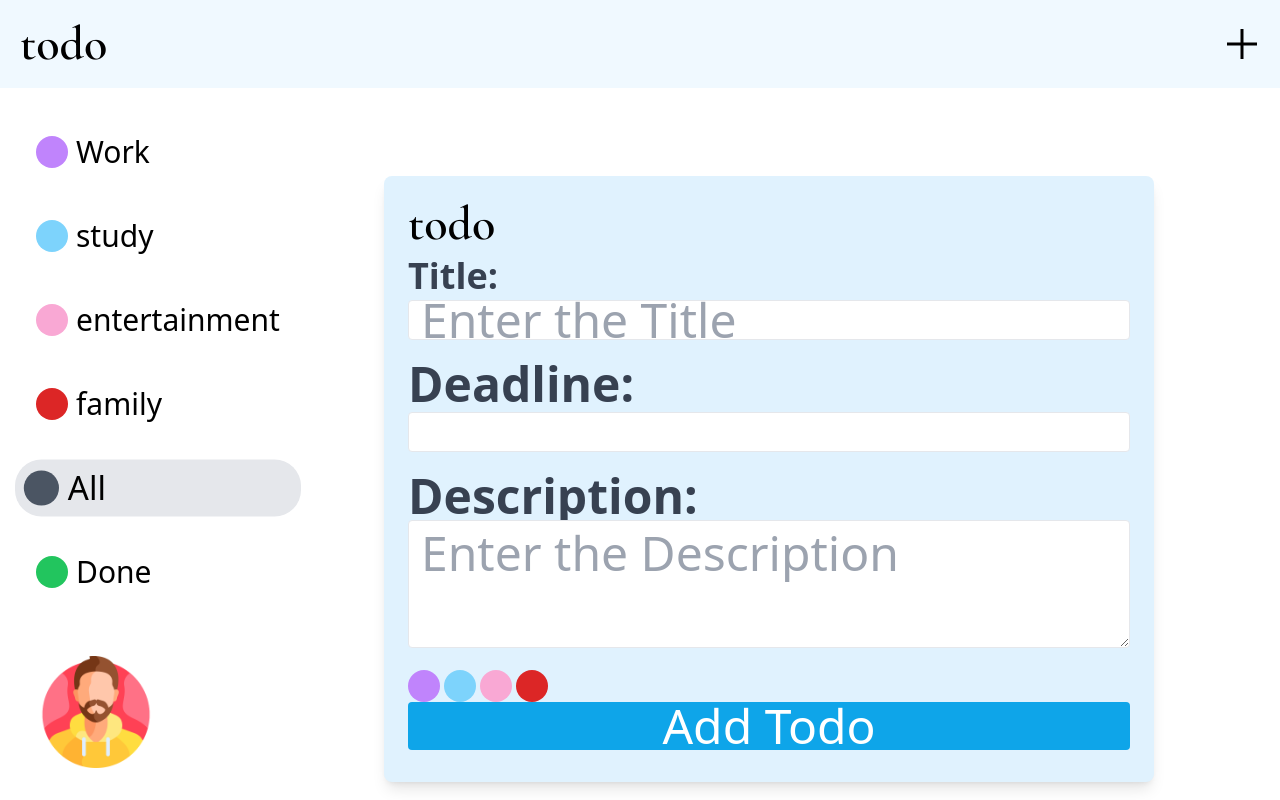
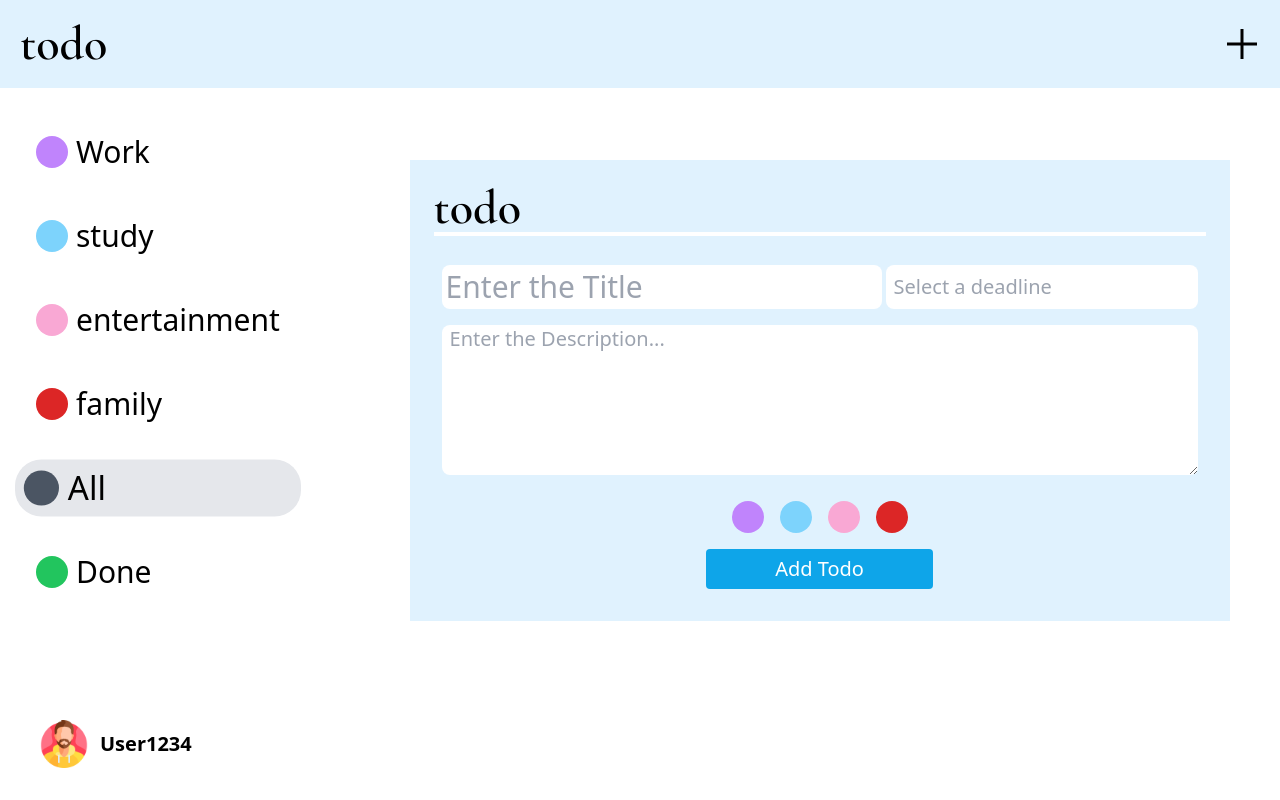
Before and after one commit to SAGARSINGH-1/Todo-React, a React (Vite) app: page / in a window 1280 px wide. Both pictures are taken after a click on the icon 1242 px from the left and 44 px from the top of the page. Built offline with nearby package versions, Linux system fonts and the light colour scheme.

Commit message:
Implemented the UI of edit and create list.

```diff
--- a/src/App.jsx
+++ b/src/App.jsx
@@ -8,7 +8,7 @@ import 'react-toastify/dist/ReactToastify.css';
 
 
 function App() {
-  const [todos, setTodos] = useState(true);
+  const [todos, setTodos] = useState(false);
   const toggleTodos = () => {
     setTodos(!todos);
   };
@@ -29,7 +29,7 @@ function App() {
       <div className="mt-[70px]">
         <Home data={data} setData={setData} /> {/* Pass data and setData as props */}
       </div>
-      <div className={`text-5xl absolute top-[22%] left-[30%] ${todos ? 'hidden' : ''}`}>
+      <div className={`text-5xl absolute top-[20%] left-[32%] ${todos ? 'hidden' : ''}`}>
         <AddList setData={setData} toggleTodos={toggleTodos}/> {/* Pass setData as a prop to AddList */}
       </div>
     </div>
--- a/src/Components/AddList.jsx
+++ b/src/Components/AddList.jsx
@@ -57,53 +57,48 @@ function AddList({ setData, toggleTodos }) {
     }
 
     return (
-        <div className="bg-sky-100 w-max p-6 rounded-lg shadow-lg">
-            <h1 className="font-CormorantGaramond font-bold text-5xl selection:bg-none">todo</h1>
-            <form onSubmit={submitHandler} className="my-2">
-                <div className='mb-4'>
-                    <label htmlFor='title' className='block text-4xl text-gray-700 font-semibold'>Title:</label>
+        <div className="bg-sky-100 p-6 w-max box-border">
+            <h1 className="font-CormorantGaramond border-b-4 border-white font-bold text-5xl selection:bg-none">todo</h1>
+            <form onSubmit={submitHandler} className="mt-2 p-2">
+                <div className='flex gap-1 justify-between items-center'>
                     <input
                         type='text'
                         id='title'
                         name='title'
                         placeholder='Enter the Title'
-                        className='w-full h-10 px-3 rounded border focus:outline-none focus:ring focus:border-sky-500'
+                        className='text-3xl p-1 rounded-lg'
                     />
-                </div>
-                <div className='mb-4'>
-                    <label htmlFor='deadline' className='block text-gray-700 font-semibold'>Deadline:</label>
                     <DatePicker
                         selected={selectedDate}
                         onChange={(date) => setSelectedDate(date)}
-                        showTimeSelect
-                        timeFormat='HH:mm'
-                        timeIntervals={15}
                         timeCaption='Time'
-                        dateFormat='MMMM d, yyyy h:mm aa'
-                        className='w-full h-10 px-3  rounded border focus:outline-none focus:ring focus:border-sky-500'
+                        dateFormat='MMMM d, yyyy'
+                        placeholderText='Select a deadline'
+                        className='text-xl mb-3 py-2 px-2 rounded-lg'
                     />
                 </div>
-                <div className='mb-4'>
-                    <label htmlFor='description' className='block text-gray-700 font-semibold'>Description:</label>
+                <div className='mb-4 py-1'>
                     <textarea
                         id='description'
                         name='description'
-                        placeholder='Enter the Description'
-                        className='w-full h-32 px-3 py-2 rounded border focus:outline-none focus:ring focus:border-sky-500'
+                        placeholder='Enter the Description...'
+                        className='text-xl w-full h-[150px] px-2 rounded-lg'
                     />
                 </div>
-                <div className="flex gap-1">
-                    <p onClick={() => Filter('work')} className={`cursor-pointer w-8 h-8 bg-purple-400 ${work ? 'border-[1px] border-black' : ''} rounded-full`}></p>
-                    <p onClick={() => Filter('study')} className={`cursor-pointer w-8 h-8 bg-sky-300 ${study ? 'border-[1px] border-black' : ''} rounded-full`}></p>
-                    <p onClick={() => Filter('entertainment')} className={`cursor-pointer w-8 h-8 bg-pink-300 ${entertainment ? 'border-[1px] border-black' : ''} rounded-full`}></p>
-                    <p onClick={() => Filter('family')} className={`cursor-pointer w-8 h-8 bg-red-600 ${family ? 'border-[1px] border-black' : ''} rounded-full`}></p>
+                <div className="flex gap-4 justify-center mb-4">
+                    <p onClick={() => Filter('work')} className={`cursor-pointer w-8 h-8 bg-purple-400 ${work ? 'border-[2px] border-black' : ''} rounded-full`}></p>
+                    <p onClick={() => Filter('study')} className={`cursor-pointer w-8 h-8 bg-sky-300 ${study ? 'border-[2px] border-black' : ''} rounded-full`}></p>
+                    <p onClick={() => Filter('entertainment')} className={`cursor-pointer w-8 h-8 bg-pink-300 ${entertainment ? 'border-[2px] border-black' : ''} rounded-full`}></p>
+                    <p onClick={() => Filter('family')} className={`cursor-pointer w-8 h-8 bg-red-600 ${family ? 'border-[2px] border-black' : ''} rounded-full`}></p>
                 </div>
+                <div className='flex justify-center'>
                 <button
                     type='submit'
-                    className='w-full h-12 text-white bg-sky-500 rounded hover:bg-sky-600 focus:outline-none focus:ring'
+                    className='w-[30%] text-center text-xl h-10 text-white bg-sky-500 rounded hover:bg-sky-600 focus:outline-none focus:ring'
                 >
                     Add Todo
                 </button>
+                </div>
             </form>
         </div>
     );
--- a/src/Components/EditItem.jsx
+++ b/src/Components/EditItem.jsx
@@ -1,29 +1,30 @@
-// EditItem.js
 import React, { useState } from 'react';
 import DatePicker from 'react-datepicker';
 import 'react-datepicker/dist/react-datepicker.css';
 import { toast } from 'react-toastify';
 
-function EditItem({ item, onSave, onCancel, work, study, entertainment, family }) {
+function EditItem({ item, onSave, onCancel }) {
   const [selectedDate, setSelectedDate] = useState(item.deadline);
   const [title, setTitle] = useState(item.title);
   const [description, setDescription] = useState(item.description);
-  const [workFilter, setWorkFilter] = useState(item.work);
-  const [studyFilter, setStudyFilter] = useState(item.study);
-  const [entertainmentFilter, setEntertainmentFilter] = useState(item.entertainment);
-  const [familyFilter, setFamilyFilter] = useState(item.family);
+  const [work, setWork] = useState(item.work);
+  const [study, setStudy] = useState(item.study);
+  const [entertainment, setEntertainment] = useState(item.entertainment);
+  const [family, setFamily] = useState(item.family);
 
-  function handleSave() {
-    if (title && description && selectedDate) {
+  function submitHandler(e) {
+    e.preventDefault();
+
+    if (title && description) {
       onSave({
         ...item,
         title,
         description,
         deadline: selectedDate,
-        work: workFilter,
-        study: studyFilter,
-        entertainment: entertainmentFilter,
-        family: familyFilter,
+        work,
+        study,
+        entertainment,
+        family,
       });
       toast.success('Task Updated Successfully');
       onCancel();
@@ -32,85 +33,76 @@ function EditItem({ item, onSave, onCancel, work, study, entertainment, family }
     }
   }
 
+  function filterApply(value) {
+    // Determine which filter to toggle based on the provided value
+    switch (value) {
+      case 'work':
+        setWork(!work);
+        break;
+      case 'study':
+        setStudy(!study);
+        break;
+      case 'entertainment':
+        setEntertainment(!entertainment);
+        break;
+      case 'family':
+        setFamily(!family);
+        break;
+      default:
+        break;
+    }
+  }
+
   return (
-    <div className="bg-sky-100 w-max p-6 rounded-lg shadow-lg absolute top-4 right-[30%]">
-      <h1 className="font-CormorantGaramond font-bold text-5xl selection:bg-none">Edit Todo</h1>
-      <form className="my-2">
-        <div className="mb-4">
-          <label htmlFor="title" className="block text-4xl text-gray-700 font-semibold">
-            Title:
-          </label>
+    <div className={`text-5xl absolute top-[20%] left-[32%]`}>
+    <div className="bg-sky-100 p-6 w-max box-border">
+      <h1 className="font-CormorantGaramond border-b-4 border-white font-bold text-5xl selection:bg-none">Edit Todo</h1>
+      <form onSubmit={submitHandler} className="mt-2 p-2">
+        <div className='flex gap-1 justify-between items-center'>
           <input
-            type="text"
-            id="title"
-            name="title"
-            placeholder="Enter the Title"
+            type='text'
+            id='title'
+            name='title'
+            placeholder='Enter the Title'
             value={title}
             onChange={(e) => setTitle(e.target.value)}
-            className="w-full h-10 px-3 rounded border focus:outline-none focus:ring focus:border-sky-500"
+            className='text-3xl p-1 rounded-lg'
           />
-        </div>
-        <div className="mb-4">
-          <label htmlFor="deadline" className="block text-gray-700 font-semibold">
-            Deadline:
-          </label>
           <DatePicker
             selected={selectedDate}
             onChange={(date) => setSelectedDate(date)}
-            showTimeSelect
-            timeFormat="HH:mm"
-            timeIntervals={15}
-            timeCaption="Time"
-            dateFormat="MMMM d, yyyy h:mm aa"
-            className="w-full h-10 px-3  rounded border focus:outline-none focus:ring focus:border-sky-500"
+            timeCaption='Time'
+            dateFormat='MMMM d, yyyy'
+            placeholderText='Select a deadline'
+            className='text-xl mb-3 py-2 px-2 rounded-lg'
           />
         </div>
-        <div className="mb-4">
-          <label htmlFor="description" className="block text-gray-700 font-semibold">
-            Description:
-          </label>
+        <div className='mb-4 py-1'>
           <textarea
-            id="description"
-            name="description"
-            placeholder="Enter the Description"
+            id='description'
+            name='description'
+            placeholder='Enter the Description...'
             value={description}
             onChange={(e) => setDescription(e.target.value)}
-            className="w-full h-32 px-3 py-2 rounded border focus:outline-none focus:ring focus:border-sky-500"
+            className='text-xl w-full h-[150px] px-2 rounded-lg'
           />
         </div>
-        <div className="flex gap-1">
-          <p
-            onClick={() => setWorkFilter(!workFilter)}
-            className={`cursor-pointer w-8 h-8 bg-purple-400 ${workFilter ? 'border-[1px] border-black' : ''} rounded-full`}
-          ></p>
-          <p
-            onClick={() => setStudyFilter(!studyFilter)}
-            className={`cursor-pointer w-8 h-8 bg-sky-300 ${studyFilter ? 'border-[1px] border-black' : ''} rounded-full`}
-          ></p>
-          <p
-            onClick={() => setEntertainmentFilter(!entertainmentFilter)}
-            className={`cursor-pointer w-8 h-8 bg-pink-300 ${entertainmentFilter ? 'border-[1px] border-black' : ''} rounded-full`}
-          ></p>
-          <p
-            onClick={() => setFamilyFilter(!familyFilter)}
-            className={`cursor-pointer w-8 h-8 bg-red-600 ${familyFilter ? 'border-[1px] border-black' : ''} rounded-full`}
-          ></p>
+        <div className="flex gap-4 justify-center mb-4">
+          <p onClick={() => filterApply('work')} className={`cursor-pointer w-8 h-8 bg-purple-400 ${work ? 'border-[2px] border-black' : ''} rounded-full`}></p>
+          <p onClick={() => filterApply('study')} className={`cursor-pointer w-8 h-8 bg-sky-300 ${study ? 'border-[2px] border-black' : ''} rounded-full`}></p>
+          <p onClick={() => filterApply('entertainment')} className={`cursor-pointer w-8 h-8 bg-pink-300 ${entertainment ? 'border-[2px] border-black' : ''} rounded-full`}></p>
+          <p onClick={() => filterApply('family')} className={`cursor-pointer w-8 h-8 bg-red-600 ${family ? 'border-[2px] border-black' : ''} rounded-full`}></p>
         </div>
-        <button
-          type="button"
-          onClick={handleSave}
-          className="w-full h-12 text-white bg-sky-500 rounded hover:bg-sky-600 focus:outline-none focus:ring"
-        >
-          Save
-        </button>
-        <button
-          type="button"
-          onClick={onCancel}
-          className="w-full h-12 mt-2 text-white bg-gray-400 rounded hover:bg-gray-500 focus:outline-none focus:ring"
-        >
-          Cancel
-        </button>
+        <div className='flex justify-center'>
+          <button
+            type='submit'
+            className='w-[30%] text-center text-xl h-10 text-white bg-sky-500 rounded hover:bg-sky-600 focus:outline-none focus:ring'
+          >
+            Save
+          </button>
+        </div>
       </form>
+    </div>
     </div>
   );
 }
--- a/src/Components/Header.jsx
+++ b/src/Components/Header.jsx
@@ -8,7 +8,7 @@ function Header(props) {
     }
 
     return (
-        <div className='z-10 flex justify-between items-center w-[100%] fixed p-5 bg-sky-50'>
+        <div className='z-10 flex justify-between items-center w-[100%] fixed p-5 bg-sky-100'>
             <h1 className='font-CormorantGaramond font-bold text-5xl selection:bg-none'>todo</h1>
             <GrAdd onClick={handleclick} className='text-4xl rounded-full hover:scale-105 hover:cursor-pointer transition-all ease-linear'/>
         </div>
--- a/src/Components/Home.jsx
+++ b/src/Components/Home.jsx
@@ -1,4 +1,3 @@
-// Home.js
 import React, { useEffect, useState } from 'react';
 import { BsThreeDots } from 'react-icons/bs';
 import EditItem from './EditItem';
@@ -15,6 +14,7 @@ function Home({ data, setData }) {
   const [done, setDone] = useState(true);
   const [none, setNone] = useState(false);
   const [all, setAll] = useState(false);
+  const [openedItemId, setOpenedItemId] = useState(null); // Keep track of opened item
 
   const toggleCheck = (id) => {
     setData((prevData) =>
@@ -32,6 +32,13 @@ function Home({ data, setData }) {
       ...prevState,
       [id]: !prevState[id],
     }));
+
+    // Open or close edit panel for the clicked item
+    if (openedItemId !== id) {
+      setOpenedItemId(id);
+    } else {
+      setOpenedItemId(null);
+    }
   };
 
   const startEditing = (item) => {
@@ -47,6 +54,7 @@ function Home({ data, setData }) {
     });
 
     setData(updatedData);
+    setOpenedItemId(null); // Close the edit panel
   };
 
   const deleteTodo = (id) => {
@@ -61,6 +69,7 @@ function Home({ data, setData }) {
       progress: undefined,
       theme: "colored",
     });
+    setOpenedItemId(null); // Close the delete panel
   };
 
   function filterApply(value) {
@@ -136,8 +145,7 @@ function Home({ data, setData }) {
       (study && item.study && !item.checked) ||
       (entertainment && item.entertainment && !item.checked) ||
       (family && item.family && !item.checked) ||
-      (done && item.checked) ||
-      (data)
+      (done && item.checked)
     );
   });
 
@@ -149,15 +157,16 @@ function Home({ data, setData }) {
       {/* ... Your other components ... */}
       <div id='active' className='flex flex-col w-[388px] p-5 max-h-max justify-between'>
         <div className='p-2 flex flex-col justify-center h-[68vh] text-3xl gap-8 fixed'>
-          <div onClick={() => filterApply('work')} className={`cursor-pointer flex items-center gap-2 py-2 px-2 transition-all ease-in-out ${work && all ? "bg-gray-200 scale-110" : ""} rounded-3xl`}><p className='inline-block w-8 h-8 bg-purple-400 rounded-full'> </p> Work</div>
-          <div onClick={() => filterApply('study')} className={`cursor-pointer flex items-center gap-2 py-2 px-2 transition-all ease-in-out ${study && all ? "bg-gray-200  scale-110" : ""} rounded-3xl`}><p className='inline-block w-8 h-8 bg-sky-300 rounded-full'> </p>study</div>
-          <div onClick={() => filterApply('entertainment')} className={`cursor-pointer flex items-center gap-2 py-2 px-2 transition-all ease-in-out ${entertainment && all ? "bg-gray-200  scale-110" : ""} rounded-3xl`}><p className='inline-block w-8 h-8 bg-pink-300 rounded-full'> </p>entertainment</div>
-          <div onClick={() => filterApply('family')} className={`cursor-pointer flex items-center gap-2 py-2 px-2 transition-all ease-in-out ${family && all ? "bg-gray-200  scale-110" : ""} rounded-3xl`}><p className='inline-block w-8 h-8 bg-red-600 rounded-full'> </p>family</div>
-          <div onClick={() => filterApply('all')} className={`cursor-pointer flex items-center gap-2 py-2 px-2 transition-all ease-in-out rounded-3xl ${!all ? "bg-gray-200  scale-110" : ""}`}><p className='inline-block w-8 h-8 bg-gray-600 rounded-full'> </p>All</div>
-          <div onClick={() => filterApply('done')} className={`cursor-pointer flex items-center gap-2 py-2 px-2 transition-all ease-in-out ${done && all ? "bg-gray-200  scale-110" : ""} rounded-3xl`}><p className='inline-block w-8 h-8 bg-green-500 rounded-full'> </p>Done</div>
+          <div onClick={() => filterApply('work')} className={`selection:bg-none cursor-pointer flex items-center gap-2 py-2 px-2 ${work && all ? "bg-gray-200 scale-110" : ""} rounded-3xl`}><p className='inline-block w-8 h-8 bg-purple-400 rounded-full'> </p> Work</div>
+          <div onClick={() => filterApply('study')} className={`selection:bg-none cursor-pointer flex items-center gap-2 py-2 px-2 ${study && all ? "bg-gray-200  scale-110" : ""} rounded-3xl`}><p className='inline-block w-8 h-8 bg-sky-300 rounded-full'> </p>study</div>
+          <div onClick={() => filterApply('entertainment')} className={`selection:bg-none cursor-pointer flex items-center gap-2 py-2 px-2 ${entertainment && all ? "bg-gray-200  scale-110" : ""} rounded-3xl`}><p className='inline-block w-8 h-8 bg-pink-300 rounded-full'> </p>entertainment</div>
+          <div onClick={() => filterApply('family')} className={`selection:bg-none cursor-pointer flex items-center gap-2 py-2 px-2 ${family && all ? "bg-gray-200  scale-110" : ""} rounded-3xl`}><p className='inline-block w-8 h-8 bg-red-600 rounded-full'> </p>family</div>
+          <div onClick={() => filterApply('all')} className={`selection:bg-none cursor-pointer flex items-center gap-2 py-2 px-2 rounded-3xl ${!all ? "bg-gray-200  scale-110" : ""}`}><p className='inline-block w-8 h-8 bg-gray-600 rounded-full'> </p>All</div>
+          <div onClick={() => filterApply('done')} className={`selection:bg-none cursor-pointer flex items-center gap-2 py-2 px-2 ${done && all ? "bg-gray-200  scale-110" : ""} rounded-3xl`}><p className='inline-block w-8 h-8 bg-green-500 rounded-full'> </p>Done</div>
         </div>
-        <div className='cursor-pointer flex justify-center items-center bottom-8 left-10 fixed'>
-          <img className='text-center w-28' src="./public/man_4140048.png" alt="Profile" />
+        <div className='selection:bg-none cursor-pointer flex gap-3 justify-center items-center bottom-8 left-10 fixed'>
+          <img className='text-center w-[3rem]' src="./public/man_4140048.png" alt="Profile" />
+          <h1 className='text-xl font-semibold'>User1234</h1>
         </div>
       </div>
       <div className="flex flex-wrap w-[100%] mt-[60px] gap-4 pl-4 overflow-y-auto flex-grow">
@@ -167,21 +176,29 @@ function Home({ data, setData }) {
               <h1 className={`text-2xl font-semibold ${item.checked ? 'line-through' : ''}`}>
                 {item.title}
               </h1>
-              <BsThreeDots onClick={() => toggleEdit(item.id)} className={`text-2xl cursor-pointer`} />
-              {editState[item.id] && (
+              <BsThreeDots onClick={() => toggleEdit(item.id)} className={`text-2xl selection:bg-none cursor-pointer`} />
+              {editState[item.id] && openedItemId === item.id && (
                 <div className="bg-white absolute right-3 top-5 w-[100px] rounded-sm">
                   <p onClick={() => startEditing(item)} className='cursor-pointer hover:bg-gray-300 px-[10px] py-1 selection:bg-none'>Edit</p>
-                  <p onClick={() => deleteTodo(item.id)} className='cursor-pointer hover:bg-gray-300 px-[10px] py-1 selection:bg-none'>Delete</p>
+                  <p onClick={() => deleteTodo(item.id)} className='selection:bg-none cursor-pointer hover-bg-gray-300 px-[10px] py-1 selection-bg-none'>Delete</p>
                 </div>
               )}
             </div>
-            <div className={`py-4 ${item.checked ? 'line-through' : ''}`}>{item.description}</div>
+            <div className={`py-4 ${item.checked ? 'line-through' : ''} `}>
+              <div className="">
+                {item.description}
+              </div>
+            </div>
+
             <div className="flex justify-between mt-3">
               <div className="flex gap-1">
-                <p className={`cursor-pointer w-8 h-8 bg-purple-400 rounded-full ${item.work ? "" : "hidden"}`}></p>
-                <p className={`cursor-pointer w-8 h-8 bg-sky-300 rounded-full ${item.study ? "" : "hidden"}`}></p>
-                <p className={`cursor-pointer w-8 h-8 bg-pink-300 rounded-full ${item.entertainment ? "" : "hidden"}`}></p>
-                <p className={`cursor-pointer w-8 h-8 bg-red-600 rounded-full ${item.family ? "" : "hidden"}`}></p>
+                <p title='work' className={`selection:bg-none cursor-pointer w-8 h-8 bg-purple-400 rounded-full ${item.work ? "" : "hidden"}`}></p>
+                <p title='study' className={`selection:bg-none cursor-pointer w-8 h-8 bg-sky-300 rounded-full ${item.study ? "" : "hidden"}`}></p>
+                <p title='entertainment' className={`selection:bg-none cursor-pointer w-8 h-8 bg-pink-300 rounded-full ${item.entertainment ? "" : "hidden"}`}></p>
+                <p title='family' className={`selection:bg-none cursor-pointer w-8 h-8 bg-red-600 rounded-full ${item.family ? "" : "hidden"}`}></p>
+              </div>
+              <div>
+              {item.deadline ? new Date(item.deadline).toLocaleString() : "N/A"}
               </div>
               <div onClick={() => toggleCheck(item.id)} className="flex items-center">
                 <span className="cursor-pointer text-xl mb-1 selection:bg-none">Done</span>
@@ -196,15 +213,13 @@ function Home({ data, setData }) {
       {editingItem && (
         <EditItem
           item={editingItem}
-          onSave={saveEdit}
+          onSave={(updatedItem) => {
+            saveEdit(updatedItem);
+            setEditingItem(null);
+          }}
           onCancel={() => setEditingItem(null)}
-          work={work}
-          study={study}
-          entertainment={entertainment}
-          family={family}
         />
       )}
-
     </div>
   );
 }
```
